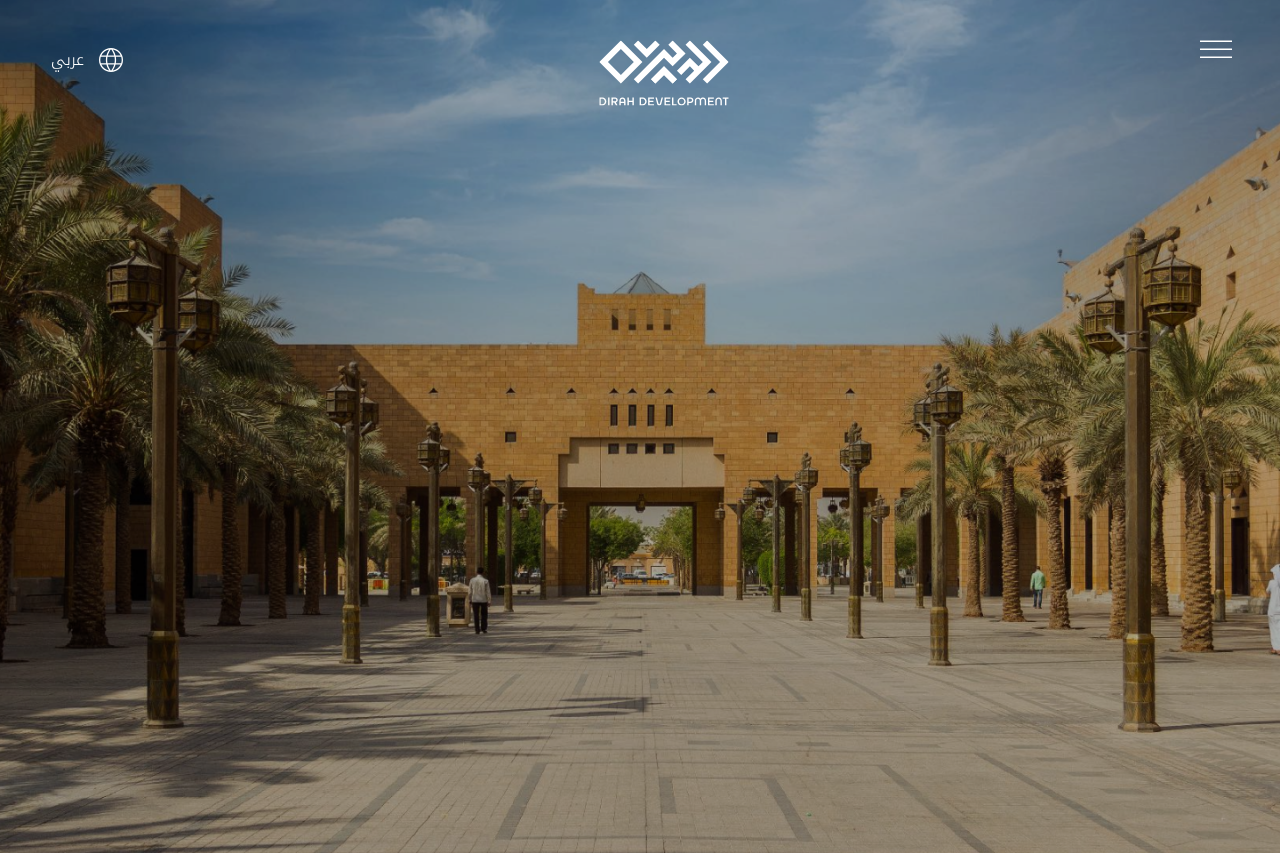
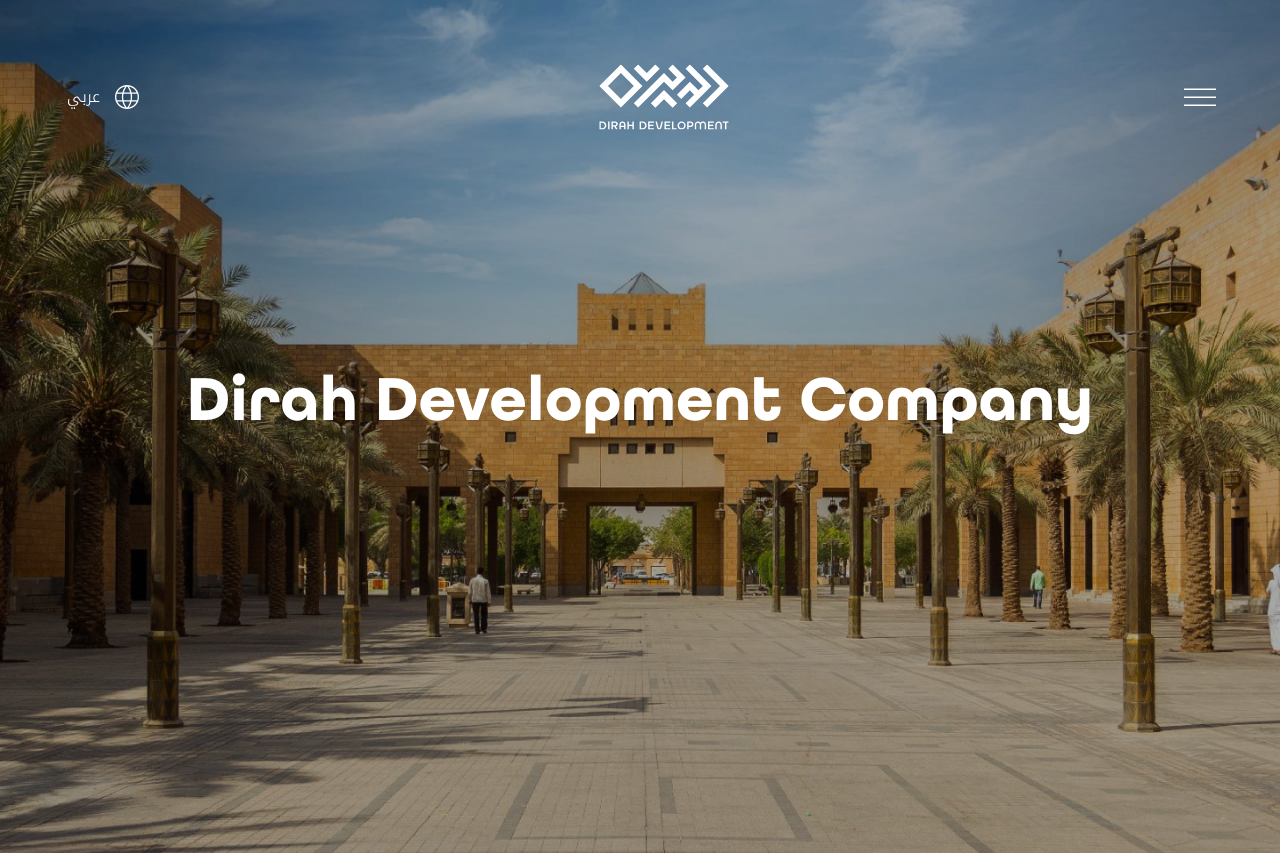
Before and after one commit to devqueue/dirah-landing-page, a Next.js app: page / in a window 1280 px wide. Built offline with nearby package versions, Linux system fonts and the light colour scheme.

Commit message:
hero section

```diff
--- a/src/app/layout.tsx
+++ b/src/app/layout.tsx
@@ -23,7 +23,7 @@ export default function RootLayout({
   return (
     <html lang="en">
       <body
-        className={`${allRoundGothic.variable} ${geSsTwo.variable} ${adelleSans.variable} ${adelleSansAra.variable} ${adelleSansCnd.variable} bg-black antialiased`}
+        className={`${allRoundGothic.variable} ${geSsTwo.variable} ${adelleSans.variable} ${adelleSansAra.variable} ${adelleSansCnd.variable} antialiased`}
       >
         {children}
       </body>
--- a/src/components/header.tsx
+++ b/src/components/header.tsx
@@ -4,8 +4,8 @@ import LangIconEn from "@/assets/arabic-lang.svg";
 
 export const Header = () => {
   return (
-    <header className="flex justify-between px-12 pt-10 absolute top-0 left-0 right-0">
-      <LangIconEn />
+    <header className="flex justify-between p-6 md:p-16 absolute top-0 left-0 right-0 items-center">
+      <LangIconEn classname="" />
       <LogoIcon />
       <MenuIcon />
     </header>
--- a/src/sections/hero.tsx
+++ b/src/sections/hero.tsx
@@ -6,7 +6,7 @@ export const Hero = () => {
   return (
     <div className="">
       {/* Hero Section */}
-      <div className=" relative heroImg w-full">
+      <div className="heroImg w-full">
         <div className="w-full min-h-screen bg-zinc-400">
           <Image
             className="w-full min-h-screen object-cover heroImg"
@@ -15,6 +15,11 @@ export const Hero = () => {
           />
         </div>
         <Header />
+        <div className="absolute inset-0 flex items-center justify-center">
+          <h1 className="text-white font-all-round-gothic font-bold text-[64px] text-center">
+            Dirah Development Company
+          </h1>
+        </div>
       </div>
     </div>
   );
```
Also changed, not shown: src/assets/hero-element.svg (added).
